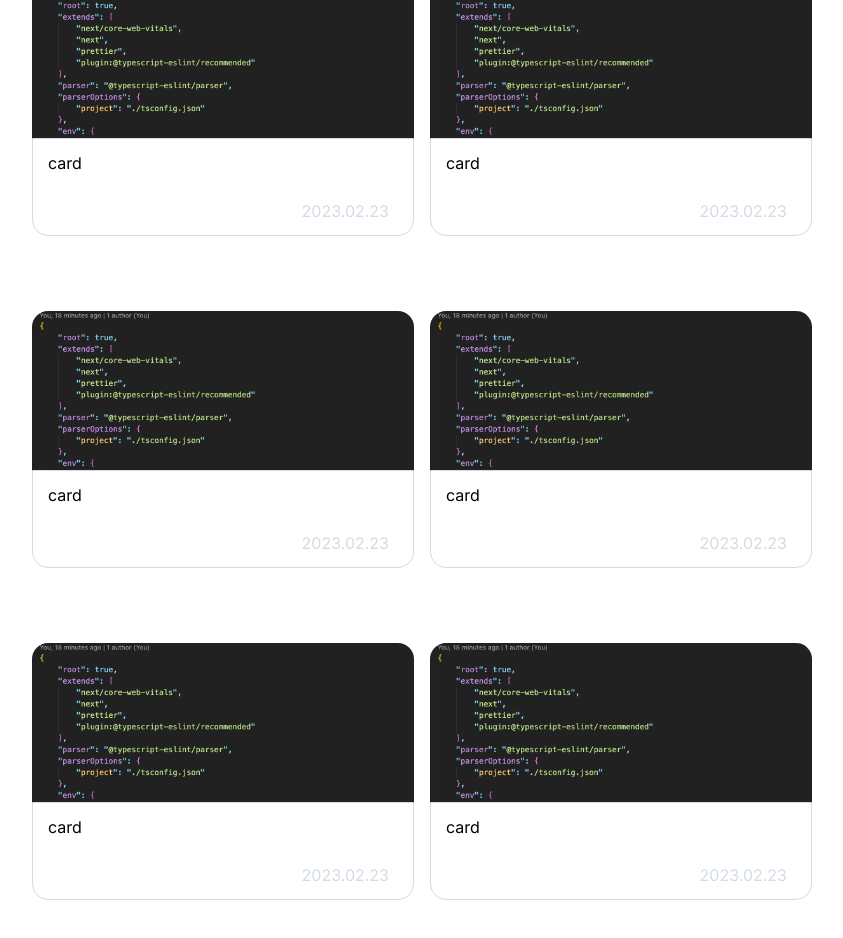
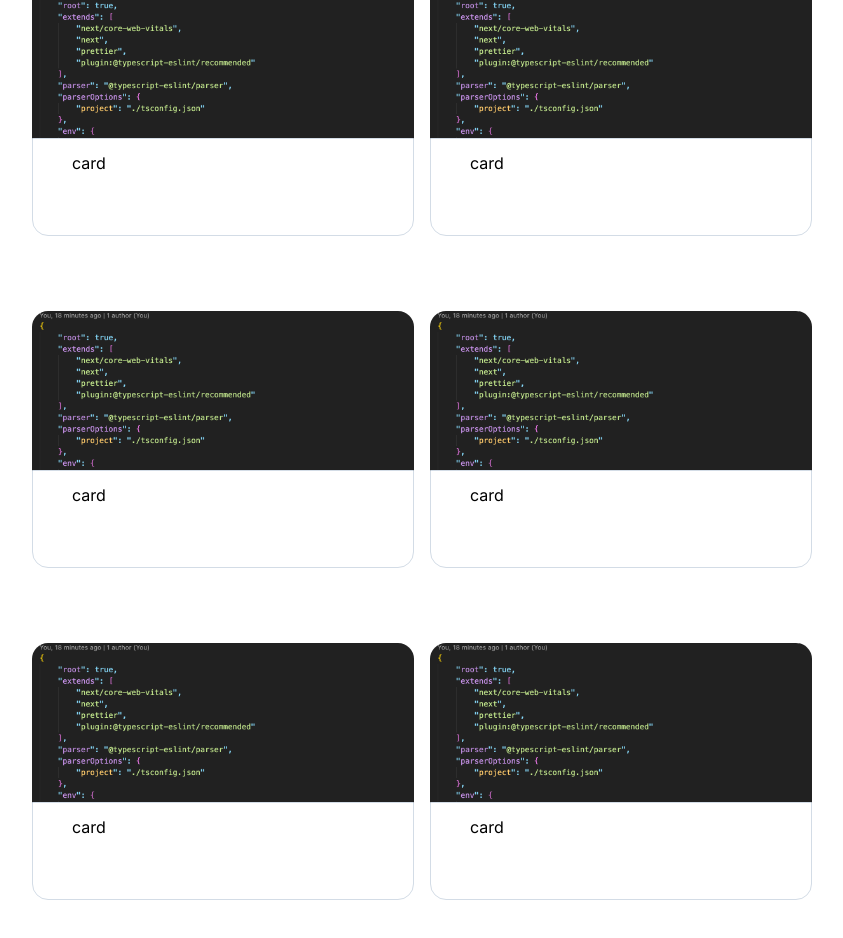
Before and after one commit to minsun0714/techblog_eng_ver, a Next.js app: page / in a window 1280 px wide. Shown: the part 740-1678 px from the top of the page, without its empty margins (218-1061 px from the left). Built offline with nearby package versions, Linux system fonts and the light colour scheme.

Commit message:
💄 카드 컴포넌트 페이지별 크기에 따른 조건부 스타일링

```diff
--- a/src/components/Card.tsx
+++ b/src/components/Card.tsx
@@ -2,27 +2,58 @@ import Image, { StaticImageData } from 'next/image';
 import React from 'react';
 
 type CardProps = {
+	isBig?: boolean;
 	imgUrl: StaticImageData;
 	title: string;
-	date: string;
 };
 
-const Card = ({ imgUrl, title, date }: CardProps) => {
+const bigCardStyle = {
+	height: 'h-[180px]',
+	width: 'w-1000px',
+	minWidth: 'min-w-[1002px]',
+	bottomHeight: 'h-40',
+	bottomMinWidth: 'w-[1000px]',
+};
+
+const smallCardStyle = {
+	height: 'h-[220px]',
+	width: 'w-380px',
+	minWidth: 'min-w-[382px]',
+	bottomHeight: 'h-24',
+	bottomMinWidth: 'w-[380px]',
+};
+
+const Card = ({ isBig, imgUrl, title }: CardProps) => {
 	return (
-		<div className="relative flex h-[220px] min-w-[382px] flex-col justify-end">
+		<div
+			className={
+				'relative flex' +
+				` ${isBig ? bigCardStyle.height : smallCardStyle.height} ${isBig ? bigCardStyle.minWidth : smallCardStyle.minWidth} ` +
+				'flex-col justify-end'
+			}
+		>
 			<Image
 				className="absolute my-3 rounded-2xl object-cover"
 				src={imgUrl}
 				alt={imgUrl.src.slice(imgUrl.src.lastIndexOf('/') + 1)}
 			/>
 			<div className="absolute rounded-b-2xl border border-gray-light bg-white ">
-				<div className="relative flex h-24 min-w-[380px] flex-col items-center justify-stretch pt-3">
-					<label className="absolute w-[430px] pl-10">
+				<div
+					className={
+						'relative flex' +
+						` ${isBig ? bigCardStyle.bottomHeight : smallCardStyle.bottomHeight} ${isBig ? bigCardStyle.bottomMinWidth : smallCardStyle.bottomMinWidth} ` +
+						'flex-col items-center justify-stretch pt-3'
+					}
+				>
+					<label
+						className={
+							'absolute' +
+							` ${isBig ? bigCardStyle.minWidth : smallCardStyle.minWidth} ` +
+							'pl-10'
+						}
+					>
 						{title.length <= 60 ? title : title.slice(0, 60) + '..'}
 					</label>
-					<time className="absolute mt-12 h-4 w-[380px] pr-6 text-end text-gray-light">
-						{date}
-					</time>
 				</div>
 			</div>
 		</div>
```
